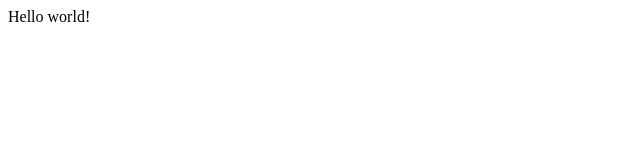
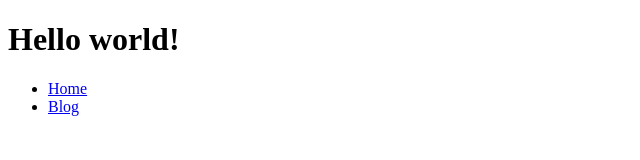
Before and after one commit to nfmastroianni/Gatsby-tutorial, a Gatsby site: page / in a window 1280 px wide. Shown: the whole page, without its empty margins (0-640 px from the left). Built offline with nearby package versions, Linux system fonts and the light colour scheme; Gatsby itself is replaced by a stand-in of ours.

Commit message:
adding blog page and navigation component

```diff
--- /dev/null
+++ b/src/components/navbar.js
@@ -0,0 +1,17 @@
+import React from "react"
+import { Link } from "gatsby"
+
+export default function Navbar() {
+  return (
+    <nav>
+      <ul>
+        <li>
+          <Link to="/">Home</Link>
+        </li>
+        <li>
+          <Link to="/blog">Blog</Link>
+        </li>
+      </ul>
+    </nav>
+  )
+}
--- a/src/pages/index.js
+++ b/src/pages/index.js
@@ -1,5 +1,11 @@
 import React from "react"
+import Navbar from "../components/navbar"
 
 export default function Home() {
-  return <div>Hello world!</div>
+  return (
+    <div>
+      <h1>Hello world!</h1>
+      <Navbar />
+    </div>
+  )
 }
```
Also changed, not shown: src/pages/404.js (added, +9 -0 lines), src/pages/blog.js (added, +10 -0 lines).
